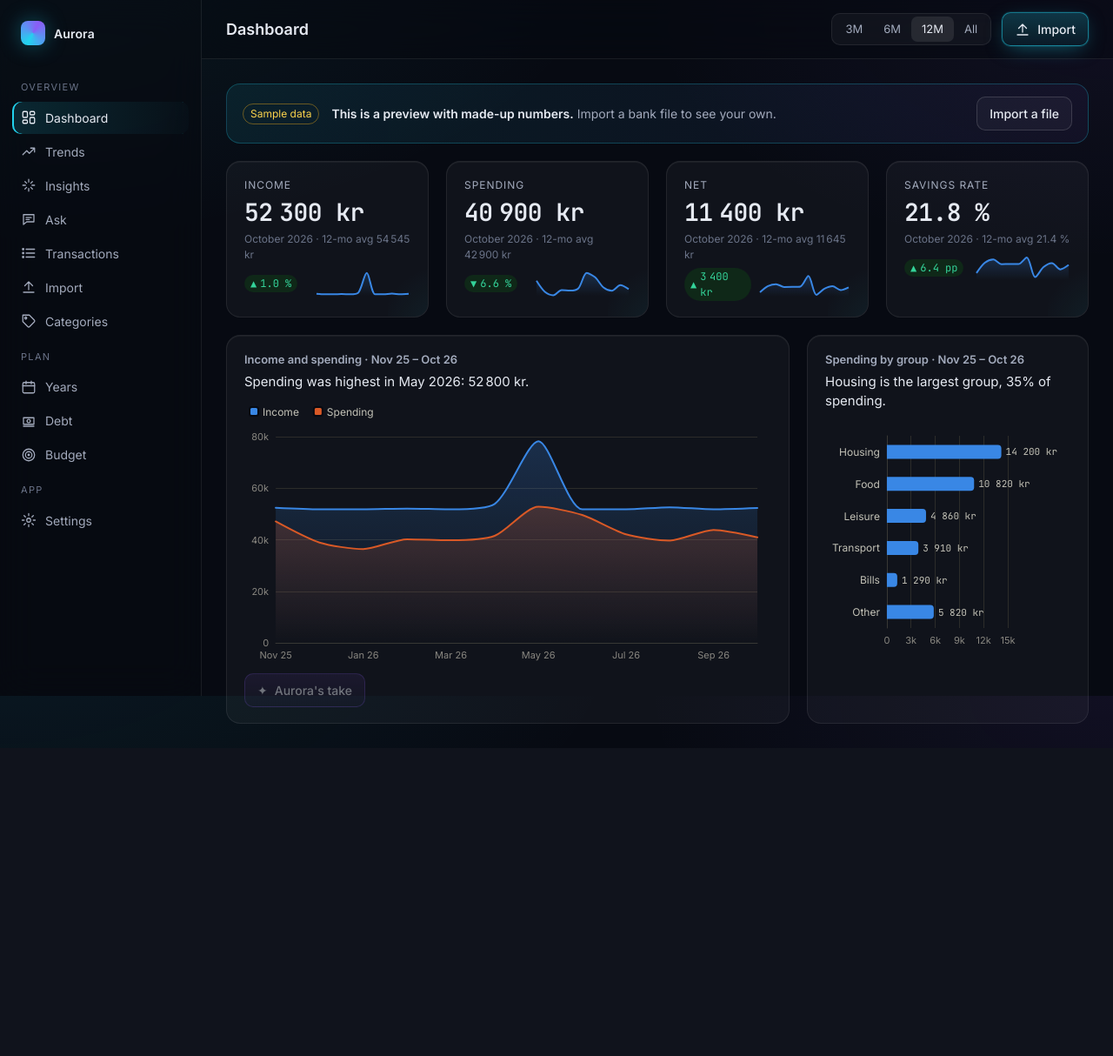
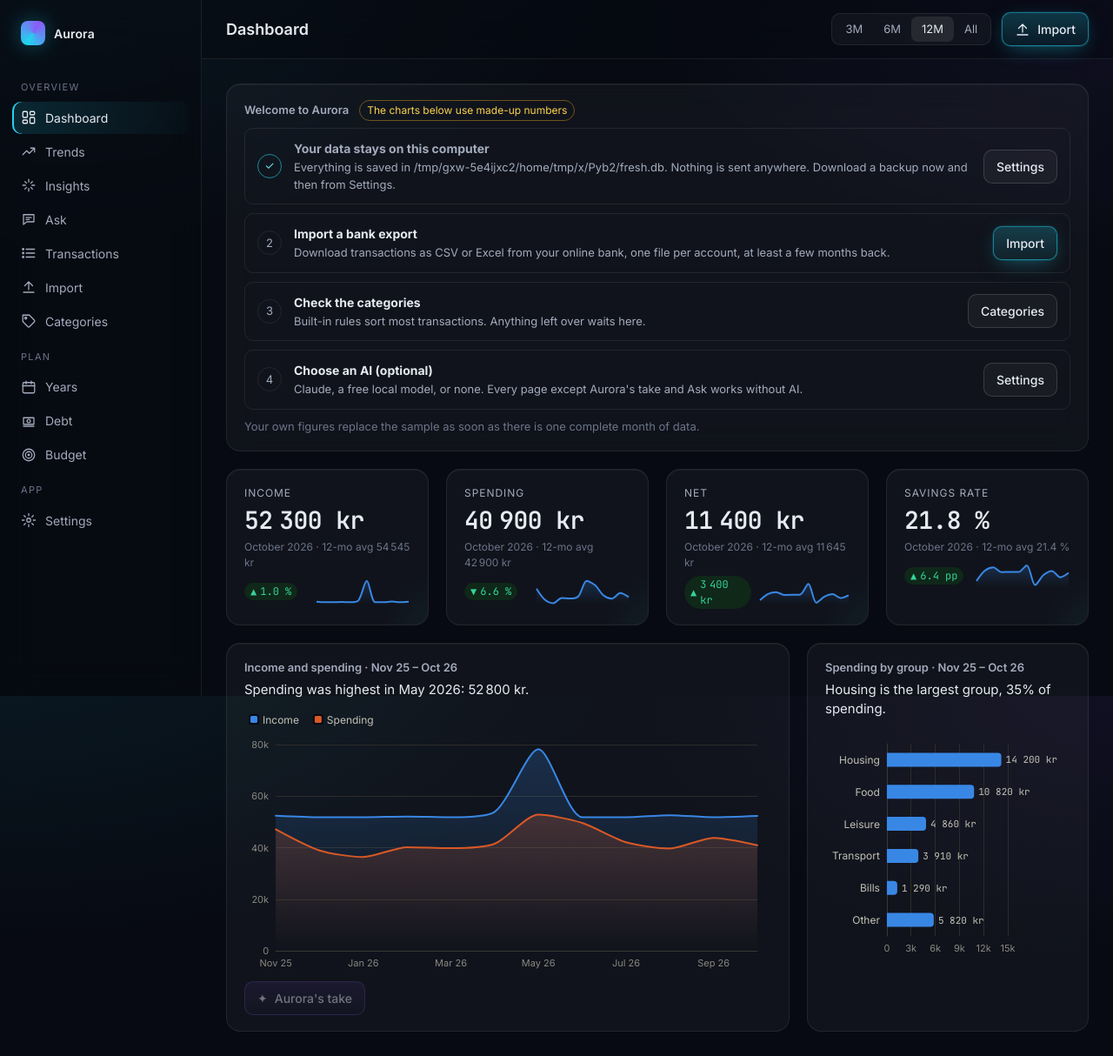
Before and after one commit to LordBalouch/aurora-finance, a Django app: page / in a window 1280 px wide. Shown: the whole page at 87% size. Before the commit the page ends 832 px from the top, so only its background shows below. Run offline with Django 5.2, Linux system fonts and the light colour scheme; data that the repository does not hold is empty.

Commit message:
Dashboard: a getting-started checklist for new users (7.6) (#9)
Until there is a complete month of data, the sample banner becomes a
checklist: where the data lives, import a file, check categories and
choose an AI (optional), each ticked when done.

Co-authored-by: Claude Opus 5.5 <noreply@anthropic.com>

```diff
--- a/static/css/app.css
+++ b/static/css/app.css
@@ -378,3 +378,13 @@ textarea { font: inherit; resize: vertical; }
 #ai-test-wait { display: none; }
 #ai-test-wait.htmx-request { display: inline; }
 .map-form { margin-top: 16px; }
+
+/* First-run steps */
+.steps { list-style: none; margin: 8px 0 0; padding: 0; display: flex; flex-direction: column; gap: 10px; }
+.step { display: flex; align-items: center; gap: 14px; padding: 12px 14px; border: 1px solid var(--line); border-radius: var(--radius-sm); }
+.step p { margin: 2px 0 0; font-size: 13px; color: var(--text-2); }
+.step > div { flex: 1 1 auto; min-width: 0; }
+.step-mark { flex: none; width: 28px; height: 28px; border-radius: 50%; display: grid; place-items: center; font-size: 13px; border: 1px solid var(--line); color: var(--text-2); }
+.step.done .step-mark { border-color: rgba(34, 211, 238, 0.6); color: #67e8f9; }
+.step.done strong { color: var(--text-2); }
+@media (max-width: 640px) { .step { flex-wrap: wrap; } .step .btn { margin-left: 42px; } }
--- a/templates/web/dashboard.html
+++ b/templates/web/dashboard.html
@@ -10,10 +10,18 @@
 {% endblock %}
 {% block content %}
   {% if is_sample %}
-  <section class="banner">
-    <span class="chip chip-sample">Sample data</span>
-    <p><strong>This is a preview with made-up numbers.</strong> Import a bank file to see your own.</p>
-    <a class="btn" href="{% url 'web:import' %}">Import a file</a>
+  <section class="card welcome" aria-labelledby="welcome-title">
+    <div class="card-head"><h2 class="card-title" id="welcome-title">Welcome to Aurora</h2><span class="chip chip-sample">The charts below use made-up numbers</span></div>
+    <ol class="steps">
+      {% for s in steps %}
+      <li class="step{% if s.done %} done{% endif %}">
+        <span class="step-mark" aria-hidden="true">{% if s.done %}✓{% else %}{{ forloop.counter }}{% endif %}</span>
+        <div><strong>{{ s.title }}</strong>{% if s.done %}<span class="sr-only"> (done)</span>{% endif %}<p>{{ s.text }}</p></div>
+        <a class="btn{% if not s.done and forloop.counter == 2 %} btn-primary{% endif %}" href="{% url s.link %}">{{ s.action }}</a>
+      </li>
+      {% endfor %}
+    </ol>
+    <p class="note">Your own figures replace the sample as soon as there is one complete month of data.</p>
   </section>
   {% endif %}
 
--- a/web/views.py
+++ b/web/views.py
@@ -88,6 +88,33 @@ def period_links(period: str) -> list:
     return [(key, name, key == period) for key, (name, _) in PERIODS.items()]
 
 
+def _first_steps(df: pd.DataFrame) -> list[dict]:
+    """The getting-started checklist shown until there is a complete month of data."""
+    from django.conf import settings
+
+    from ai.providers import available
+
+    uncategorized = int(df["category"].isna().sum()) if len(df) else 0
+    return [
+        {"done": True, "title": "Your data stays on this computer",
+         "text": f"Everything is saved in {settings.DATABASES['default']['NAME']}. Nothing is "
+                 "sent anywhere. Download a backup now and then from Settings.",
+         "link": "web:settings", "action": "Settings"},
+        {"done": len(df) > 0, "title": "Import a bank export",
+         "text": "Download transactions as CSV or Excel from your online bank, one file per "
+                 "account, at least a few months back.",
+         "link": "web:import", "action": "Import"},
+        {"done": len(df) > 0 and uncategorized == 0, "title": "Check the categories",
+         "text": f"{uncategorized} transactions still need a category." if uncategorized else
+                 "Built-in rules sort most transactions. Anything left over waits here.",
+         "link": "web:categories", "action": "Categories"},
+        {"done": available(), "title": "Choose an AI (optional)",
+         "text": "Claude, a free local model, or none. Every page except Aurora's take and Ask "
+                 "works without AI.",
+         "link": "web:settings", "action": "Settings"},
+    ]  # fmt: skip
+
+
 def dashboard(request):
     period = period_from(request)
     today = date.today()
@@ -117,6 +144,7 @@ def dashboard(request):
     top = groups.index[0] if len(groups) else None
     context = {
         "is_sample": is_sample,
+        "steps": _first_steps(df) if is_sample else None,
         "periods": period_links(period),
         "latest_month": window.index[-1].strftime("%B %Y"),
         "span": span,
```
Also changed, not shown: docs/plan/07-other-users.md (+1 -1 lines), docs/plan/STATUS.md (+2 -1 lines), web/tests/test_dashboard.py (+3 -1 lines).
